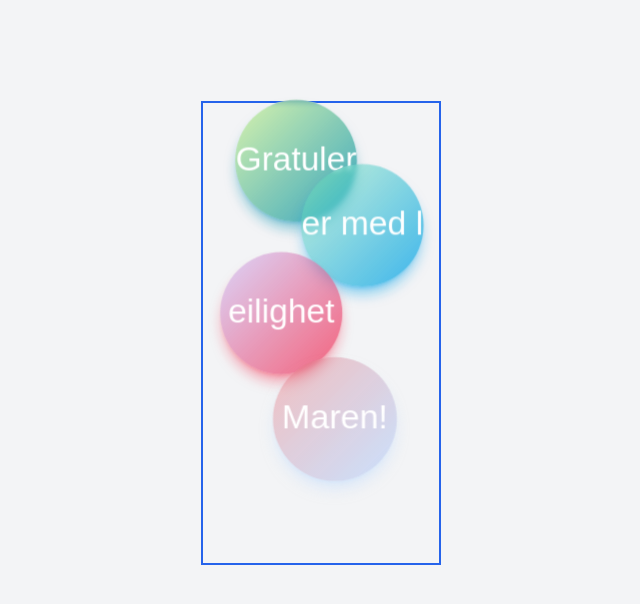
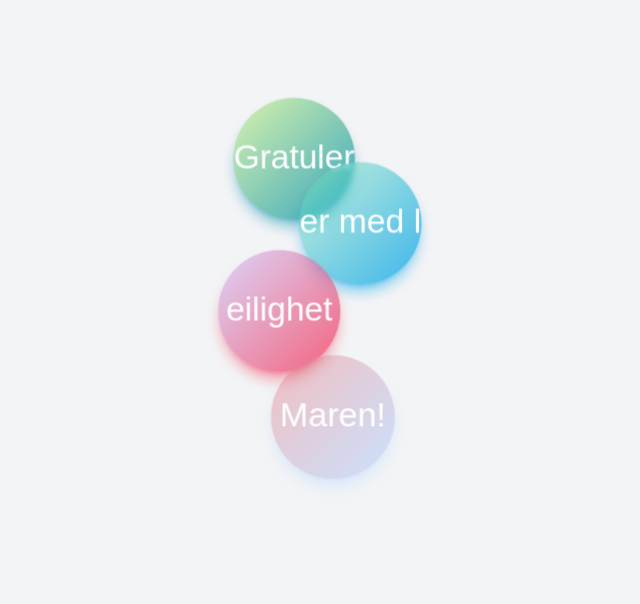
Before and after one commit to rikadr/cv_side_client, a Next.js app: page /maren in a window 1280 px wide. Shown: the top 604 px of the page, without its empty margins (319-959 px from the left). Built offline with nearby package versions, Linux system fonts and the light colour scheme.

Commit message:
border-delete

```diff
--- a/components/SirkelNavn/MarenBobler.js
+++ b/components/SirkelNavn/MarenBobler.js
@@ -24,7 +24,7 @@ const MarenBobler = () => {
     <div className="relative h-screen ">
       <div className="w-full md:w-[37rem] lg:w-7/12 w1300:w-830 h-min md:h-5/6 m-auto border-violet-500 border-0
                     grid grid-cols-1 md:grid-cols-1 items-center">
-        <div className="w-[15rem] h-[29rem] m-auto pl-[2rem] border-2 border-blue-600">
+        <div className="w-[15rem] h-[29rem] m-auto pl-[2rem] border-0 border-blue-600">
 
           <div className="absolute ml-[1rem] ">
             <Boble tekst="Gratuler" bg1="from-lime-300/50 text-white" bg2="to-cyan-600/80 shadow-cyan-600/50 animate-float1"  url="" />
```
